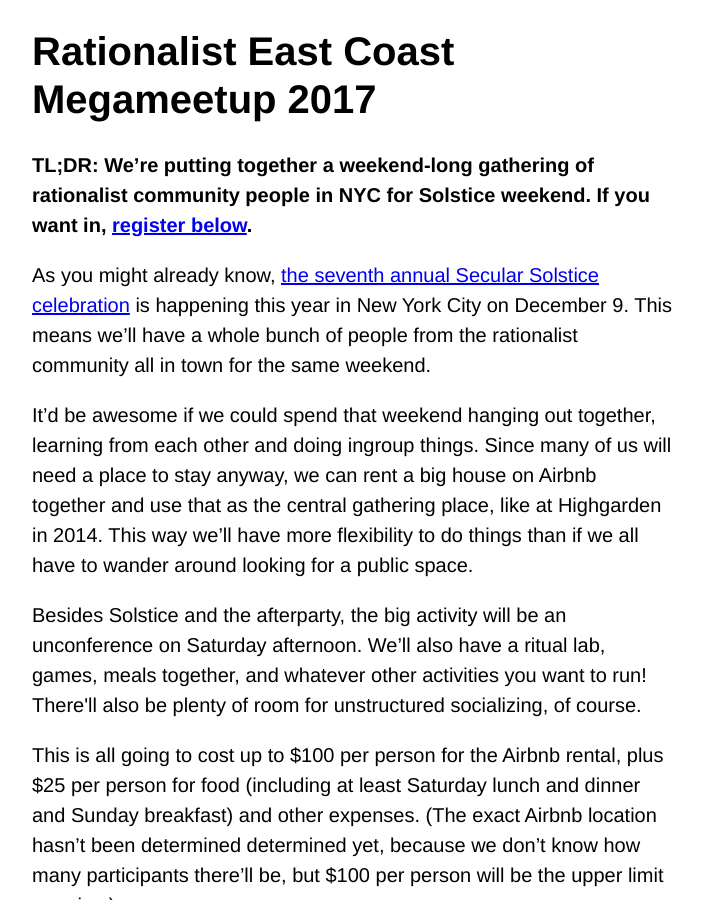
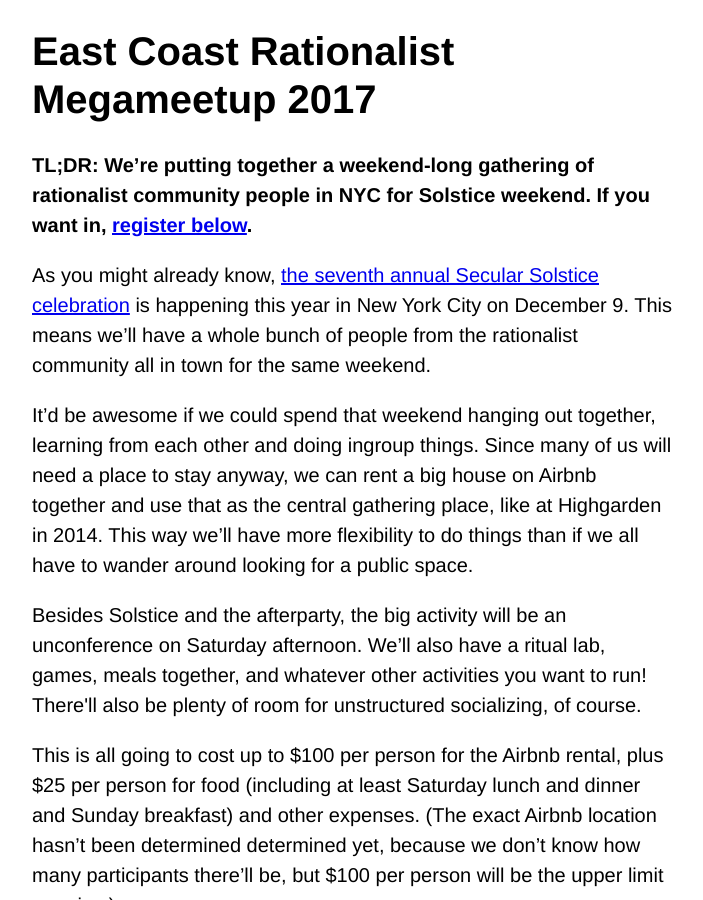
Before and after one commit to rtanen/rationalistmegameetup.github.io, a Jekyll site: the page built from index.html, in a window 1280 px wide and 900 px high. Shown: the whole window, without its empty margins (288-991 px from the left). Built offline with Jekyll 4.4.1, drawn with Linux system fonts in a browser that asks for light colours.

```diff
--- a/index.html
+++ b/index.html
@@ -1,7 +1,7 @@
 ---
 layout: homepage
 ---
-<h1>Rationalist East Coast Megameetup 2017</h1>
+<h1>East Coast Rationalist Megameetup 2017</h1>
 
 <p><strong>TL;DR: We’re putting together a weekend-long gathering of rationalist
 community people in NYC for Solstice weekend. If you want in,
```
